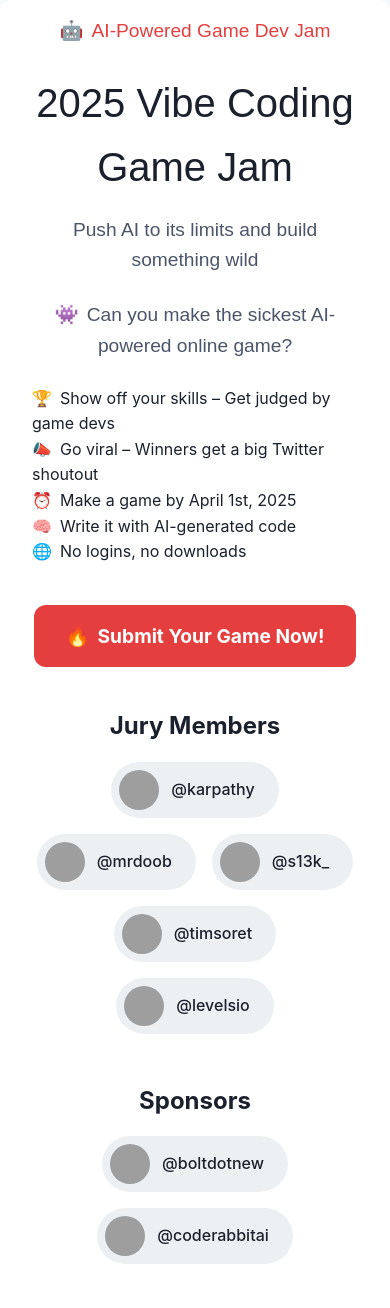
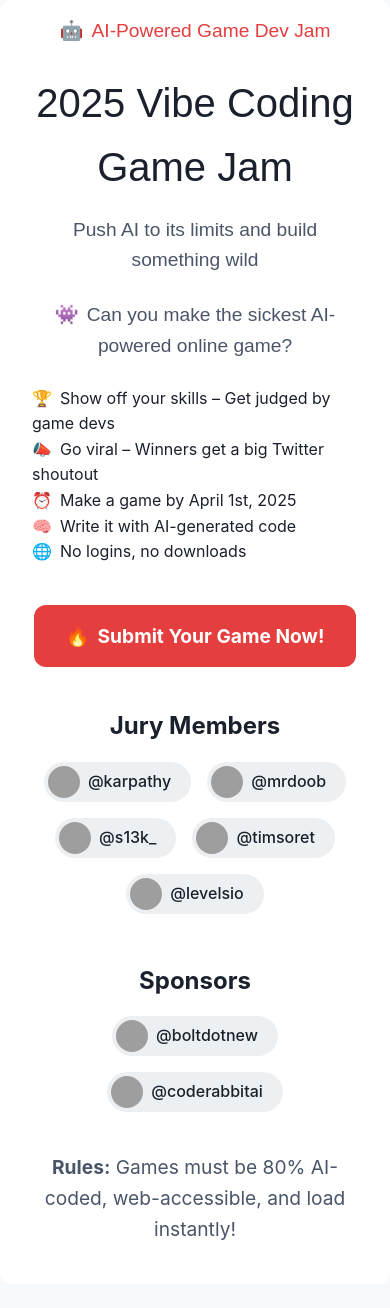
Before and after one commit to realJogicodes/vibejam, a PHP site: page /index.php in a window 390 px wide. Shown: the top 1308 px of the page. Run offline with PHP 8.4, Linux system fonts and the light colour scheme; data comes from the database, SQL or seed files in the repository; some web fonts are replaced; grey boxes are pictures that could not be loaded.

Commit message:
css tweak jury pill on mobile

```diff
--- a/index.php
+++ b/index.php
@@ -395,6 +395,18 @@ while ($cat = $categories->fetchArray()) {
       height: 40px;
       border-radius: 50%;
       margin-right: 0.75rem;
+    }
+
+    @media (max-width: 640px) {
+      .jury-member {
+        padding: 0.25rem;
+      }
+
+      .jury-member img {
+        width: 32px;
+        height: 32px;
+        margin-right: 0.5rem;
+      }
     }
 
     .jury-member span {
```
